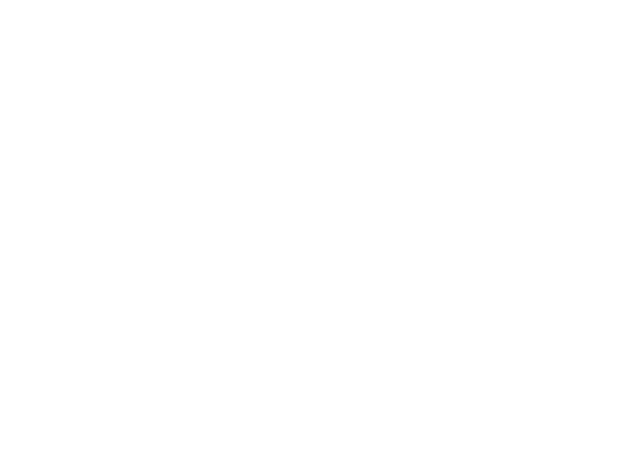
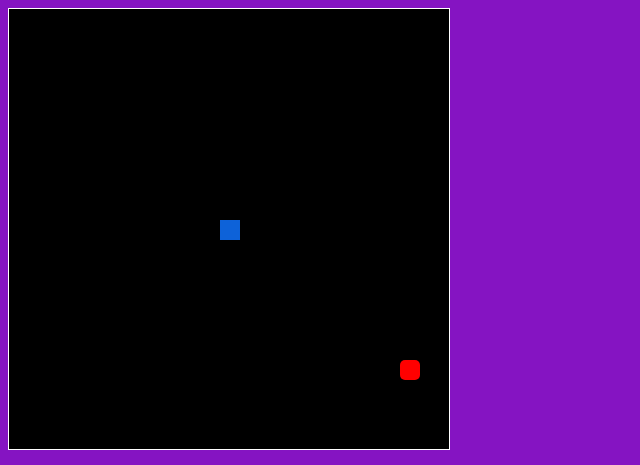
Before and after one commit to adavis567/adavis567.github.io, a plain HTML site: page asd-projects/snake/index.html in a window 1280 px wide. Shown: the top 465 px of the page, without its empty margins (0-640 px from the left). Drawn offline with Linux system fonts and the light colour scheme.

Commit message:
snake todo 10

```diff
--- a/asd-projects/snake/index.css
+++ b/asd-projects/snake/index.css
@@ -1,6 +1,6 @@
 
 body {
-  background-color: darkgreen;
+  background-color: rgb(133, 20, 194);
 }
 
 #board {
@@ -28,10 +28,11 @@ body {
 }
 
 #snake-head {
-  background-color: darkgreen;
+  background-color: rgb(13, 98, 217);
 }
 
 .apple {
   background-color: red;
   z-index: 1;
+  border-radius: 5px;
 }
--- a/asd-projects/snake/index.html
+++ b/asd-projects/snake/index.html
@@ -2,14 +2,18 @@
 <html>
 
   <head>
-    <title>Snake</title>
+    <title>Snaker</title>
     <!--Link jQuery and CSS here-->
-
+    <link rel="stylesheet" type="text/css" href="index.css">
+    <script src="jquery.min.js"></script>
   </head>
   <body>
-
+    <div id="board"></div>
+    <h1 id="score">Score: 0</h1>
+    <hi id="highScore">High Score: 0</hi>
   </body>
 
   <!-- Link index.js here -->
+  <script src="index.js"></script>
 
 </html>
--- a/asd-projects/snake/index.js
+++ b/asd-projects/snake/index.js
@@ -11,7 +11,13 @@ var highScoreElement = $("#highScore");
 
 // TODO 4a: Create the snake, apple and score variables
 // Game Variables
+var snake = {
 
+}
+var apple = {
+
+}
+var score = 0
 // Constant Variables
 var ROWS = 20;
 var COLUMNS = 20;
@@ -41,8 +47,17 @@ init();
 
 function init() {
   // TODO 4b-2: initialize the apple
+  makeApple()
   // TODO 4c-2: initialize the snake
+  // initialize the snake's body as an empty Array
+  snake.body = [];
+
+  // make the first snakeSquare and set it as the head
+  makeSnakeSquare(10, 10);
+  snake.head = snake.body[0];
   // TODO 5a: Initialize the interval
+  // start update interval
+  updateInterval = setInterval(update, 100);
 }
 
 ////////////////////////////////////////////////////////////////////////////////
@@ -55,6 +70,15 @@ function init() {
  */
 function update() {
   // TODO 5b: Fill in the update function's code block
+  moveSnake();
+
+  if (hasHitWall() || hasCollidedWithSnake()) {
+    endGame();
+  }
+
+  if (hasCollidedWithApple()) {
+    handleAppleCollision();
+  }
 }
 
 function checkForNewDirection(event) {
@@ -67,6 +91,15 @@ function checkForNewDirection(event) {
 
   if (activeKey === KEY.LEFT) {
     snake.head.direction = "left";
+  }
+  else if (activeKey === KEY.RIGHT) {
+    snake.head.direction = "right"
+  }
+  else if (activeKey === KEY.UP) {
+    snake.head.direction = "up"
+  }
+  else if (activeKey === KEY.DOWN) {
+    snake.head.direction = "down"
   }
 
   // FILL IN THE REST
@@ -94,6 +127,19 @@ function moveSnake() {
   HINT: The snake's head will need to move forward 1 square based on the value
   of snake.head.direction which may be one of "left", "right", "up", or "down"
   */
+  if (snake.head.direction === "left") {
+    snake.head.column = snake.head.column - 1;
+  }
+  else if (snake.head.direction === "right") {
+    snake.head.column = snake.head.column + 1;
+  }
+  else if (snake.head.direction === "up") {
+    snake.head.row = snake.head.row - 1;
+  }
+  else if (snake.head.direction === "down") {
+    snake.head.row = snake.head.row + 1;
+  }
+  repositionSquare(snake.head);
 }
 
 function hasHitWall() {
@@ -103,10 +149,22 @@ function hasHitWall() {
 
   HINT: What will the row and column of the snake's head be if this were the case?
   */
-
+if (snake.head.row === 21) {
+  return true
+}
+else if (snake.head.row === -1) {
+  return true
+}
+else if (snake.head.column === 21) {
+  return true
+}
+else if (snake.head.column === -1) {
+  return true
+}
+else {
   return false;
 }
-
+}
 function hasCollidedWithApple() {
   /*
   TODO 9: Should return true if the snake's head has collided with the apple,
@@ -114,8 +172,12 @@ function hasCollidedWithApple() {
 
   HINT: Both the apple and the snake's head are aware of their own row and column
   */
-
-  return false;
+if (apple.row === snake.head.row && apple.column === snake.head.column) {
+  return true
+}
+else {
+  return false
+}
 }
 
 function handleAppleCollision() {
@@ -140,7 +202,10 @@ function handleAppleCollision() {
   var column = 0;
 
   // code to determine the row and column of the snakeSquare to add to the snake
-
+if (snake.tail.direction === "right") {
+  column = snake.tail.column - 1
+  row = snake.tail.row - 1
+}
   makeSnakeSquare(row, column);
 }
 
@@ -182,6 +247,17 @@ function endGame() {
  */
 function makeApple() {
   // TODO 4b-1: Fill in the makeApple() code block
+  apple.element = $("<div>").addClass("apple").appendTo(board);
+
+  // get a random available row/column on the board
+  var randomPosition = getRandomAvailablePosition();
+
+  // initialize the row/column properties on the Apple Object
+  apple.row = randomPosition.row;
+  apple.column = randomPosition.column;
+
+  // position the apple on the screen
+  repositionSquare(apple);
 }
 
 /* Create an HTML element for a snakeSquare using jQuery. Then, given a row and
@@ -190,6 +266,27 @@ function makeApple() {
  */
 function makeSnakeSquare(row, column) {
   // TODO 4c-1: Fill in this function's code block
+  // initialize a new snakeSquare Object
+  var snakeSquare = {};
+
+  // make the snakeSquare.element Object and append it to the board
+  snakeSquare.element = $("<div>").addClass("snake").appendTo(board);
+
+  // initialize the row and column properties on the snakeSquare Object
+  snakeSquare.row = row;
+  snakeSquare.column = column;
+
+  // set the position of the snake on the screen
+  repositionSquare(snakeSquare);
+
+  // if this is the head, add the snake-head id
+  if (snake.body.length === 0) {
+    snakeSquare.element.attr("id", "snake-head");
+  }
+
+  // add snakeSquare to the end of the body Array and set it as the new tail
+  snake.body.push(snakeSquare);
+  snake.tail = snakeSquare;
 }
 
 /*
@@ -205,6 +302,8 @@ function makeSnakeSquare(row, column) {
 */
 function handleKeyDown(event) {
   // TODO 6a: make the handleKeyDown function register which key is pressed
+  activeKey = event.which;
+  console.log(activeKey);
 
 }
 
```
